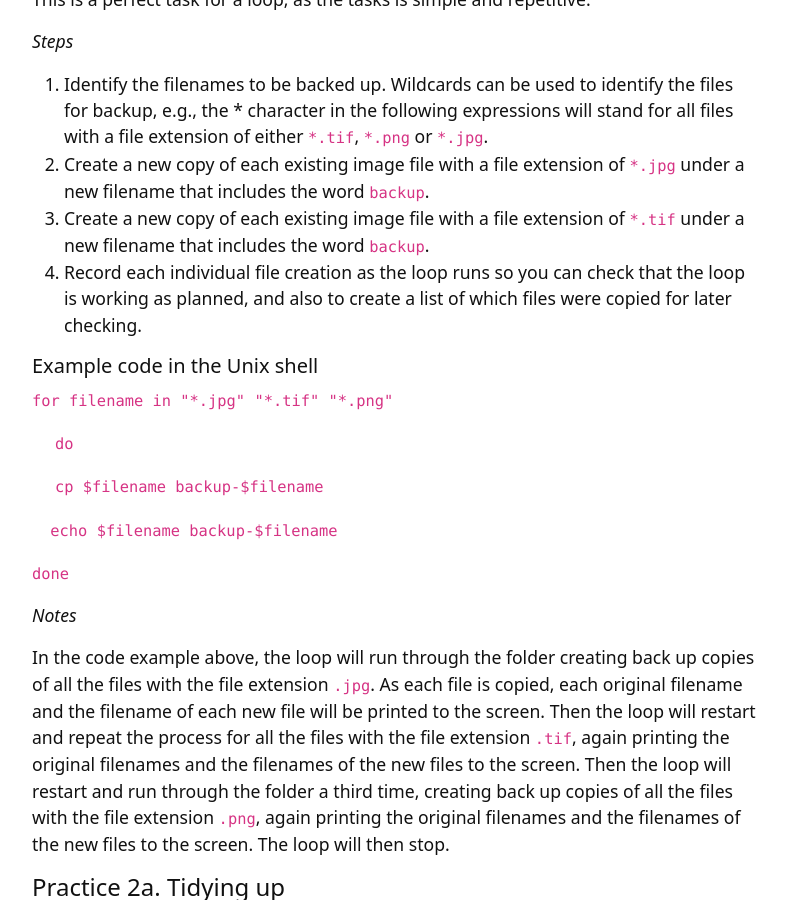
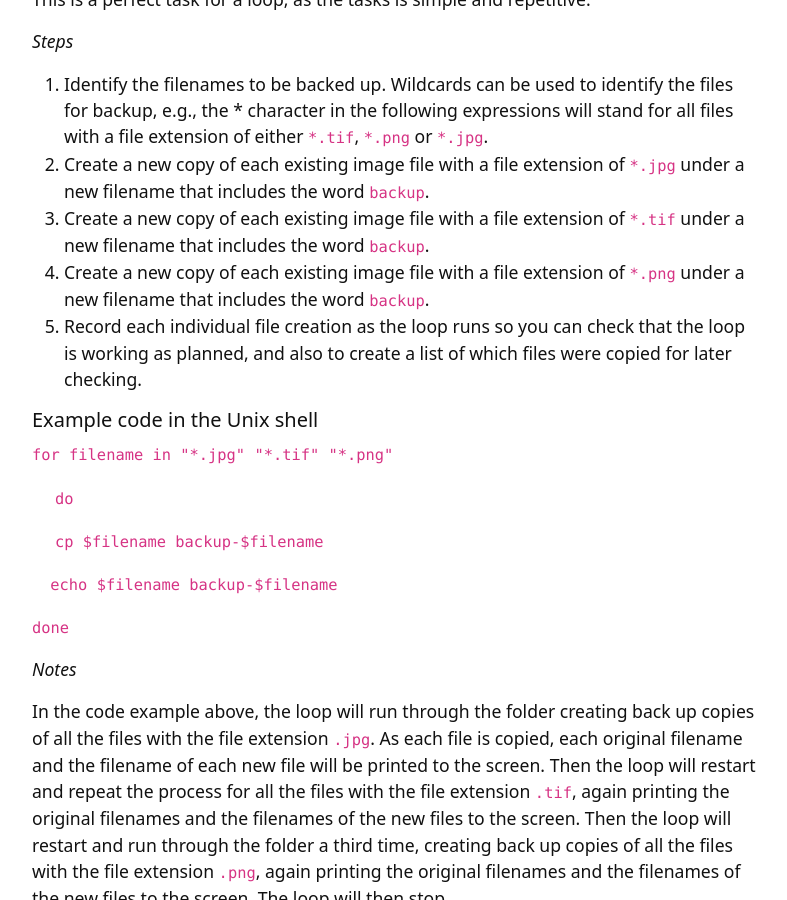
Before and after one commit to weaverbel/intro-computational-thinking, a Jekyll site: the page built from content/7-solutions.md, in a window 1280 px wide and 900 px high, scrolled down 444 px. Shown: the whole window, without its empty margins (245-1032 px from the left). Built offline with Jekyll 4.4.1, drawn with Linux system fonts in a browser that asks for light colours.

Commit message:
Update 7-solutions.md
forgot png

```diff
--- a/content/7-solutions.md
+++ b/content/7-solutions.md
@@ -16,7 +16,8 @@ This is a perfect task for a loop, as the tasks is simple and repetitive.
 1. Identify the filenames to be backed up. Wildcards can be used to identify the files for backup, e.g., the * character in the following expressions will stand for all files with a file extension of either `*.tif`, `*.png` or `*.jpg`.
 2. Create a new copy of each existing image file with a file extension of `*.jpg` under a new filename that includes the word `backup`.
 3. Create a new copy of each existing image file with a file extension of `*.tif` under a new filename that includes the word `backup`.
-4. Record each individual file creation as the loop runs so you can check that the loop is working as planned, and also to create a list of which files were copied for later checking.
+4. Create a new copy of each existing image file with a file extension of `*.png` under a new filename that includes the word `backup`.
+5. Record each individual file creation as the loop runs so you can check that the loop is working as planned, and also to create a list of which files were copied for later checking.
 
 ##### Example code in the Unix shell
 
```
